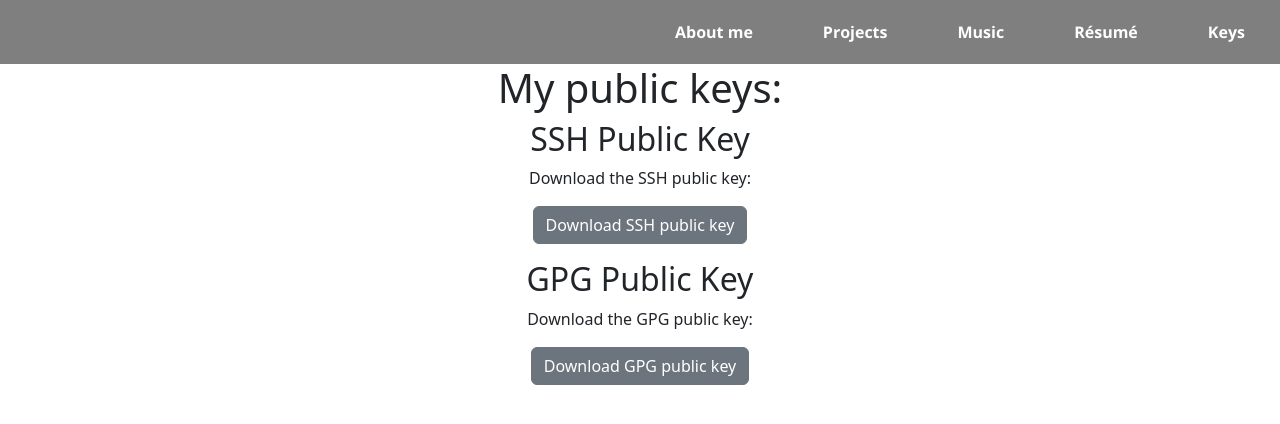
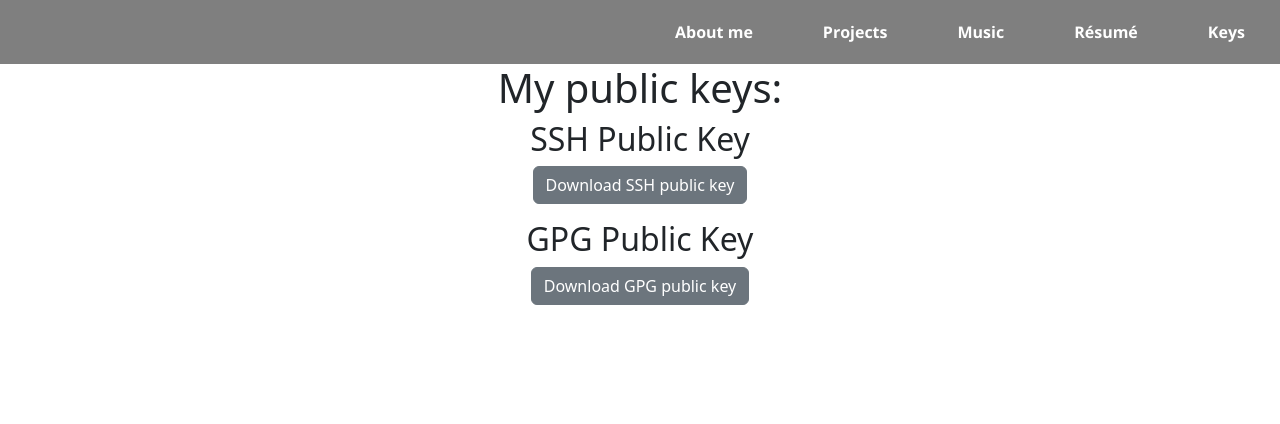
Before and after one commit to bensonchow123/portfolio_website, a Flask app: page /keys in a window 1280 px wide. Shown: the top 424 px of the page. Run offline with Flask 3, Linux system fonts and the light colour scheme.

Commit message:
remove unessary text

```diff
--- a/templates/keys.html
+++ b/templates/keys.html
@@ -10,13 +10,11 @@
 
     <section>
         <h2>SSH Public Key</h2>
-        <p>Download the SSH public key:</p>
         <p><a href="/static/keys/id_ed25519_work.pub" download class="btn btn-secondary">Download SSH public key</a></p>
     </section>
 
     <section>
         <h2>GPG Public Key</h2>
-        <p>Download the GPG public key:</p>
         <p><a href="/static/keys/bensonchow_gpg.asc" download class="btn btn-secondary">Download GPG public key</a></p>
     </section>
 </div>
```
